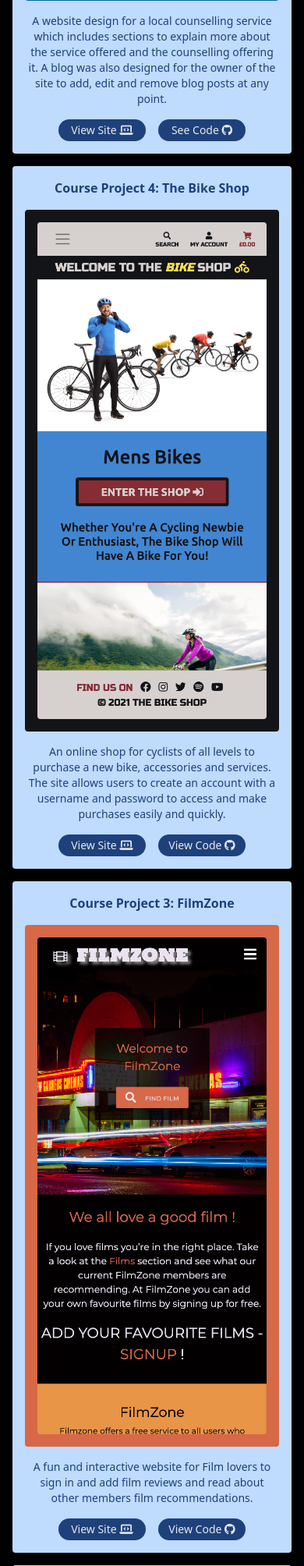
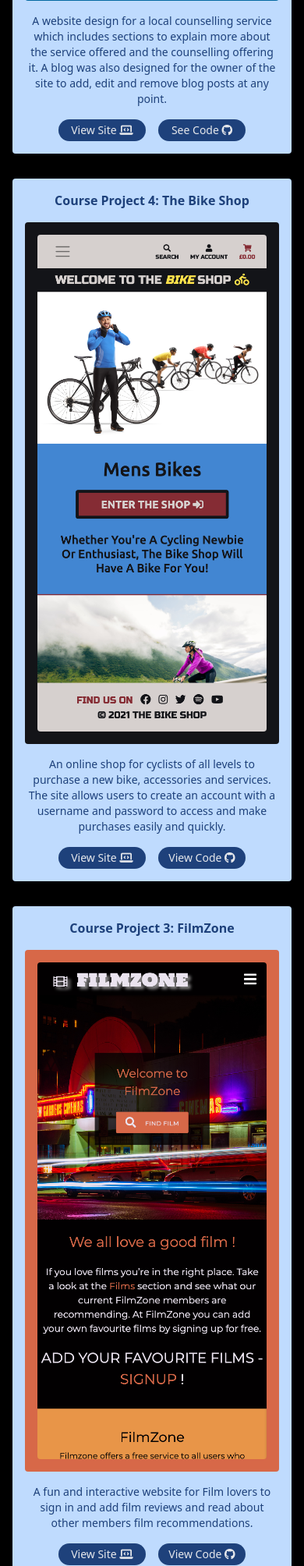
Before and after one commit to liamwalsh1980/liamwalshwebdesign, a Flask app: page /portfolio in a window 390 px wide. Shown: the part 951-2959 px from the top of the page at 78% size. Run offline with Flask 2, Linux system fonts and the light colour scheme; some libraries are stand-ins or nearby versions.

Commit message:
Updated spacing

```diff
--- a/static/css/styles.css
+++ b/static/css/styles.css
@@ -600,10 +600,6 @@ video {
   margin-bottom: 24rem;
 }
 
-.mb-16 {
-  margin-bottom: 4rem;
-}
-
 .block {
   display: block;
 }
@@ -1094,11 +1090,6 @@ video {
 .text-gray-900 {
   --tw-text-opacity: 1;
   color: rgb(17 24 39 / var(--tw-text-opacity));
-}
-
-.text-gray-500 {
-  --tw-text-opacity: 1;
-  color: rgb(107 114 128 / var(--tw-text-opacity));
 }
 
 .text-white {
@@ -1496,6 +1487,10 @@ video {
     margin-left: 0.5rem;
   }
 
+  .lg\:mr-2 {
+    margin-right: 0.5rem;
+  }
+
   .lg\:block {
     display: block;
   }
@@ -1532,10 +1527,6 @@ video {
     list-style-type: disc;
   }
 
-  .lg\:grid-cols-4 {
-    grid-template-columns: repeat(4, minmax(0, 1fr));
-  }
-
   .lg\:grid-cols-3 {
     grid-template-columns: repeat(3, minmax(0, 1fr));
   }
@@ -1546,6 +1537,16 @@ video {
 
   .lg\:items-start {
     align-items: flex-start;
+  }
+
+  .lg\:gap-x-4 {
+    -moz-column-gap: 1rem;
+         column-gap: 1rem;
+  }
+
+  .lg\:gap-x-8 {
+    -moz-column-gap: 2rem;
+         column-gap: 2rem;
   }
 
   .lg\:space-x-16 > :not([hidden]) ~ :not([hidden]) {
--- a/templates/about.html
+++ b/templates/about.html
@@ -77,7 +77,7 @@
     </section>
     <section class="py-12 lg:py-24 md:space-y-12 space-y-16">
         <div class="max-w-screen-xl mx-auto md:flex md:items-center md:justify-around flex-row-reverse">
-            <div class="flex flex-col items-center justify-center w-full md:w-2/5 lg:w-1/3 space-y-8 md:space-y-4 lg:space-y-8 px-8 md:px-0">
+            <div class="flex flex-col items-center justify-center w-full md:w-2/5 lg:w-1/3 space-y-8 md:space-y-4 lg:space-y-8 px-4 md:px-0">
                 <h2 class="text-2xl lg:text-4xl font-semibold lg:font-normal md:text-gray-200">
                     Services
                 </h2>
@@ -97,7 +97,7 @@
             <div class="h-[1px] w-3/4 sm:w-2/3 md:w-3/5 bg-gray-200"></div>
         </div> -->
         <div class="max-w-screen-xl mx-auto md:flex md:items-center md:justify-around">
-            <div class="flex flex-col items-center justify-center w-full md:w-2/5 lg:w-1/3 space-y-8 md:space-y-4 lg:space-y-8 px-8 md:px-0">
+            <div class="flex flex-col items-center justify-center w-full md:w-2/5 lg:w-1/3 space-y-8 md:space-y-4 lg:space-y-8 px-4 md:px-0">
                 <h2 class="text-2xl lg:text-4xl font-semibold lg:font-normal md:text-gray-200">
                     Savings
                 </h2>
--- a/templates/portfolio.html
+++ b/templates/portfolio.html
@@ -2,14 +2,14 @@
 {% block content %}
 
 
-<div class="px-4 mb-16">
+<div class="px-4">
     <section class="max-w-screen-xl mx-auto px-4 py-16 lg:pt-40 text-center flex flex-col justify-center items-center space-y-8">
         <h1 class="text-3xl lg:text-4xl xl:text-5xl font-normal">Portfolio</h1>
     </section>
 
-    <div class="space-y-4">
-        <div class="max-w-screen-xl mx-auto flex flex-col lg:flex-row space-y-4 lg:space-y-0">
-            <section class="bg-blue-200 max-w-screen-xl w-full mx-auto px-4 rounded py-4 space-y-4 md:mr-2">
+    <div class="space-y-8">
+        <div class="max-w-screen-xl mx-auto flex flex-col lg:flex-row space-y-8 lg:space-y-0 lg:gap-x-8">
+            <section class="bg-blue-200 max-w-screen-xl w-full mx-auto px-4 rounded py-4 space-y-4">
                 <h2 class="text-base md:text-lg lg:text-xl font-semibold lg:font-normal text-[#1E417B] text-center">Live Project: The Courage to be</h2>
                 <div class="flex flex-col md:flex-row flex-col-reverse items-center md:items-start">
                     <div class="h-full w-full md:w-2/3 md:pr-4">
@@ -41,7 +41,7 @@
                     </div>
                 </div>
             </section>
-            <section class="bg-blue-200 max-w-screen-xl w-full mx-auto px-4 rounded py-4 space-y-4 lg:ml-2">
+            <section class="bg-blue-200 max-w-screen-xl w-full mx-auto px-4 rounded py-4 space-y-4">
                 <h2 class="text-base md:text-lg lg:text-xl font-semibold lg:font-normal text-[#1E417B] text-center">Course Project 4: The Bike Shop</h2>
                 <div class="flex flex-col md:flex-row flex-col-reverse items-center md:items-start">
                     <div class="h-full w-full md:w-2/3 md:pr-4">
@@ -74,8 +74,8 @@
                 </div>
             </section>
         </div>
-        <div class="max-w-screen-xl mx-auto flex flex-col lg:flex-row space-y-4 lg:space-y-0">
-            <section class="bg-blue-200 max-w-screen-xl w-full mx-auto px-4 rounded py-4 space-y-4 md:mr-2">
+        <div class="max-w-screen-xl mx-auto flex flex-col lg:flex-row space-y-8 lg:space-y-0 lg:gap-x-8">
+            <section class="bg-blue-200 max-w-screen-xl w-full mx-auto px-4 rounded py-4 space-y-4">
                 <h2 class="text-base md:text-lg lg:text-xl font-semibold lg:font-normal text-[#1E417B] text-center">Course Project 3: FilmZone</h2>
                 <div class="flex flex-col md:flex-row flex-col-reverse items-center md:items-start">
                     <div class="h-full w-full md:w-2/3 md:pr-4">
@@ -107,7 +107,7 @@
                     </div>
                 </div>
             </section>
-            <section class="bg-blue-200 max-w-screen-xl w-full mx-auto px-4 rounded py-4 space-y-4 lg:ml-2">
+            <section class="bg-blue-200 max-w-screen-xl w-full mx-auto px-4 rounded py-4 space-y-4">
                 <h2 class="text-base md:text-lg lg:text-xl font-semibold lg:font-normal text-[#1E417B] text-center">Course Project 2: The Euro Football Quiz</h2>
                 <div class="flex flex-col md:flex-row flex-col-reverse items-center md:items-start">
                     <div class="h-full w-full md:w-2/3 md:pr-4">
@@ -140,8 +140,8 @@
                 </div>
             </section>
         </div>
-        <div class="max-w-screen-xl mx-auto flex flex-col lg:flex-row space-y-4 lg:space-y-0">
-            <section class="bg-blue-200 max-w-screen-xl w-full mx-auto px-4 rounded py-4 space-y-4 md:mr-2">
+        <div class="max-w-screen-xl mx-auto flex flex-col lg:flex-row space-y-8 lg:space-y-0 lg:gap-x-8">
+            <section class="bg-blue-200 max-w-screen-xl w-full mx-auto px-4 rounded py-4 space-y-4">
                 <h2 class="text-base md:text-lg lg:text-xl font-semibold lg:font-normal text-[#1E417B] text-center">Course Project 1: Embrace Autism</h2>
                 <div class="flex flex-col md:flex-row flex-col-reverse items-center md:items-start">
                     <div class="h-full w-full md:w-2/3 md:pr-4">
@@ -173,7 +173,7 @@
                     </div>
                 </div>
             </section>
-            <section class="bg-blue-200 max-w-screen-xl w-full mx-auto p-4 lg:p-4 rounded py-4 space-y-4 lg:ml-2">
+            <section class="bg-blue-200 max-w-screen-xl w-full mx-auto p-4 lg:p-4 rounded py-4 space-y-4">
                 <h2 class="text-base md:text-lg lg:text-xl font-semibold lg:font-normal text-[#1E417B] text-center">Introducing Scolmore Group</h2>
                 <div class="grid md:grid-cols-3 lg:grid-cols-3 gap-4">
                     <div class="h-full hidden md:block">
@@ -250,7 +250,7 @@
             </section>
         </div>
     </div>
-    <section class="max-w-screen-xl mx-auto px-4 py-16 lg:py-40 text-center flex flex-col justify-center items-center space-y-8">
+    <section class="max-w-screen-xl mx-auto py-16 lg:py-40 text-center flex flex-col justify-center items-center space-y-8">
         <h1 class="text-3xl lg:text-4xl xl:text-5xl font-normal">Contact</h1>
         <h2 class="text-base md:text-lg lg:text-xl xl:text-2xl text-gray-200 w-11/12 md:w-2/3 lg:w-1/2">
             My goal when building a website is to make sure that visitors to the site have a positive experience.
```
